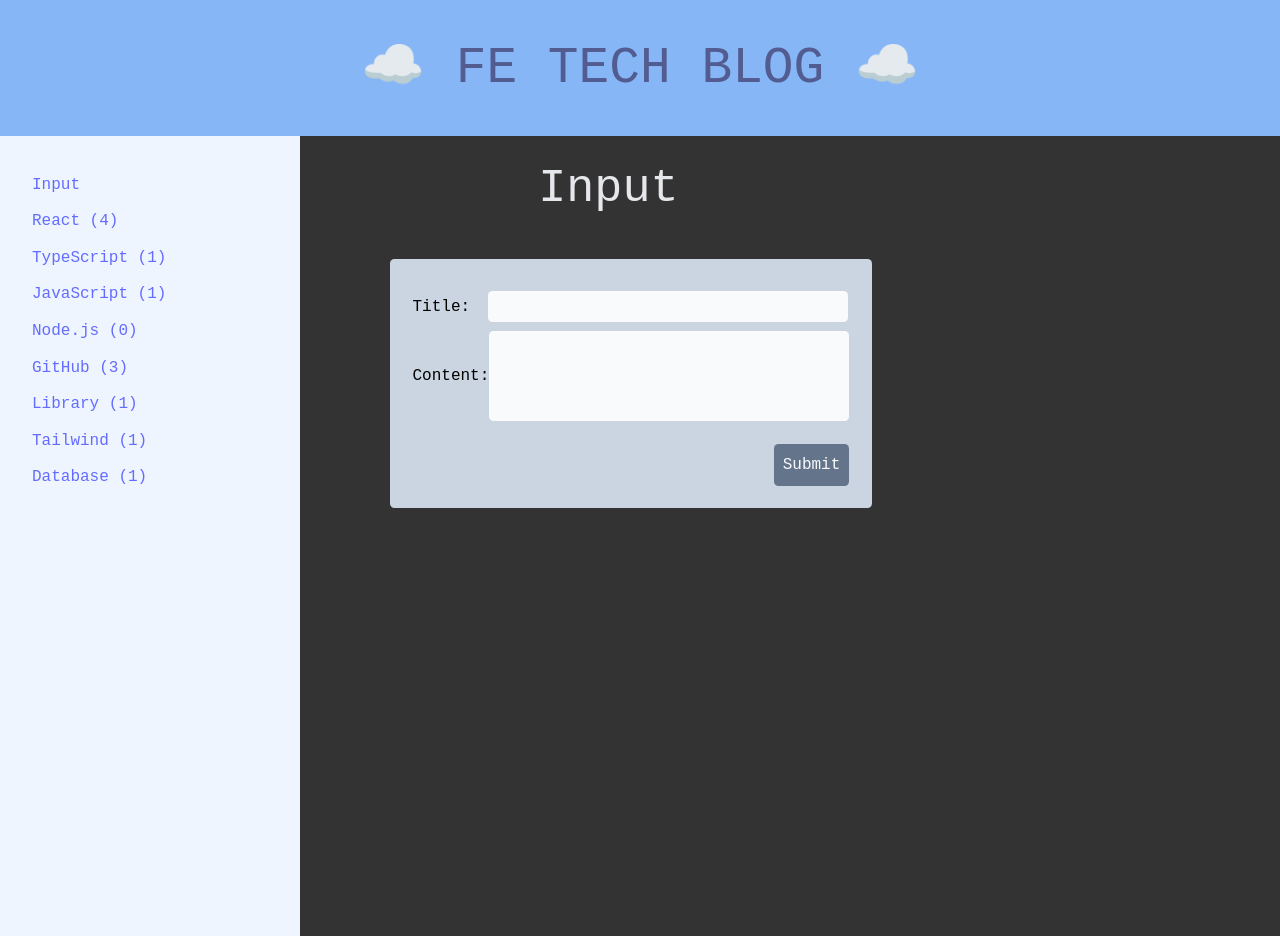
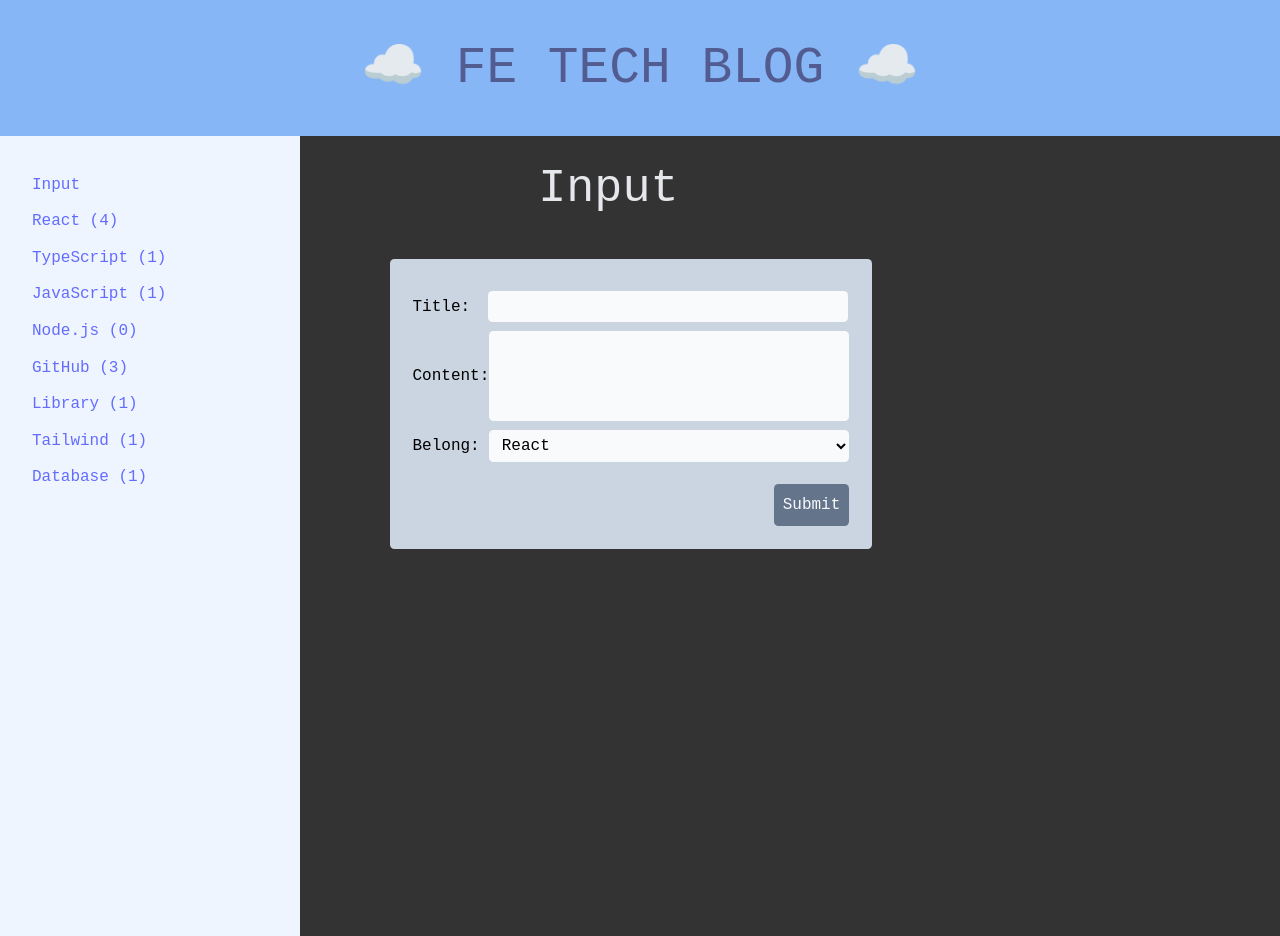
Before and after one commit to lenayoo/lena-archive, a React (Vite) app: page /inputcontainer in a window 1280 px wide. Built offline with nearby package versions, Linux system fonts and the light colour scheme.

Commit message:
onchange handler added

```diff
--- a/src/Pages/InputContainer.tsx
+++ b/src/Pages/InputContainer.tsx
@@ -1,6 +1,22 @@
 import Header from "../Components/Header";
+import { useState } from "react";
 
 const InputContainer = () => {
+  const [input, setInput] = useState<Record<string, string>>({
+    title: "",
+    content: "",
+    area: "JavaScirpt"
+  });
+
+  const inputHandler = (
+    e: React.ChangeEvent<HTMLInputElement | HTMLSelectElement>
+  ) => {
+    console.log("e", e.target.name, e.target.value);
+    const name = e.target.name;
+    const value = e.target.value;
+    setInput({ ...input, [name]: value });
+  };
+
   return (
     <div className="ml-10">
       <Header headerTitle="Input" />
@@ -8,18 +24,40 @@ const InputContainer = () => {
         <label>
           Title:
           <input
-            className="ml-4 mt-2 w-80 h-7 rounded bg-slate-50"
+            className="ml-4 mt-2 pl-2 w-80 h-7 rounded bg-slate-50"
             type="text"
             name="title"
+            value={input.title}
+            onChange={inputHandler}
           />
         </label>
         <label>
           Content:
           <input
-            className="mt-2 rounded w-80 h-20 bg-slate-50"
+            className="mt-2 pl-2 rounded w-80 h-20 bg-slate-50"
             type="text"
             name="content"
+            value={input.content}
+            onChange={inputHandler}
           />
+        </label>
+        <label>
+          Belong:
+          <select
+            className="ml-2 mt-2 pl-2 w-80 h-7 rounded bg-slate-50"
+            name="area"
+            value={input.area}
+            onChange={inputHandler}
+          >
+            <option value="React">React</option>
+            <option value="TypeScript">TypeScript</option>
+            <option value="JavaScript">JavaScript</option>
+            <option value="Nodejs">Node.js</option>
+            <option value="Git">Git</option>
+            <option value="Library">Library</option>
+            <option value="Tailwind">Tailwind</option>
+            <option value="Database">Database</option>
+          </select>
         </label>
         <input
           className="mt-5 bg-slate-500 p-2 rounded text-slate-50 hover:bg-slate-400 hover:text-slate-100 cursor-pointer self-end"
```
